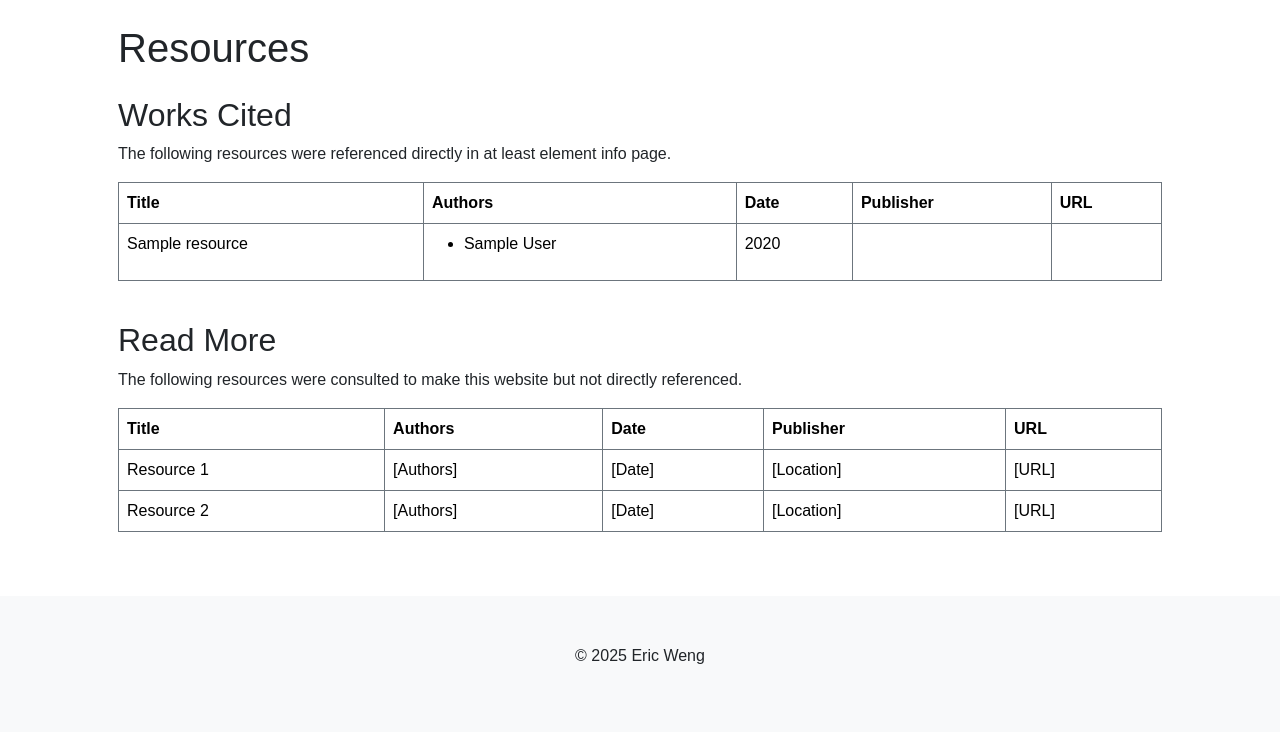
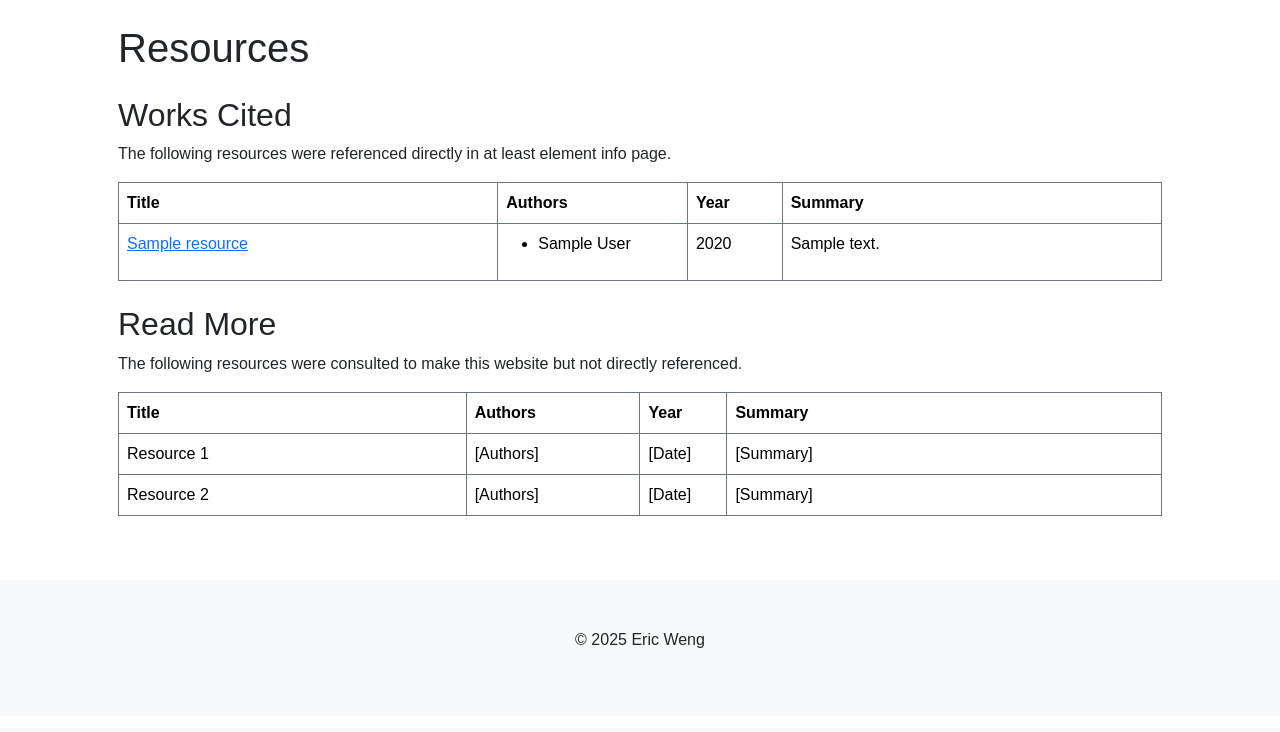
Before and after one commit to qgt7zm/capstone-project, a Django app: page /resources in a window 1280 px wide. Shown: the part 72-804 px from the top of the page. After the commit the page ends 720 px from the top, so only its background shows below. Run offline with Django 5.2, Linux system fonts and the light colour scheme; tables that the repository leaves empty hold one stand-in row (values such as "Sample post"); some libraries are stand-ins or nearby versions.

Commit message:
Create resource information page

```diff
--- a/myapp/models.py
+++ b/myapp/models.py
@@ -27,6 +27,9 @@ class Resource(models.Model):
     publisher = models.CharField(max_length=200, blank=True)
     url = models.CharField(max_length=400, blank=True)
     summary = models.TextField(blank=True)
+
+    class Meta:
+        ordering = ["title"]
 
     def __str__(self) -> str:
         return f"{self.get_short_title()} {self.get_citation()}"
@@ -65,7 +68,7 @@ class ResourceAuthor(models.Model):
 
     class Meta:
         unique_together = ["resource", "order"]
-        ordering = ["order"]
+        ordering = ["resource__title", "order"]
 
     def __str__(self):
         return f"{self.resource.get_short_title()}, {self.author}, {self.order}"
--- a/myapp/templates/myapp/base.html
+++ b/myapp/templates/myapp/base.html
@@ -26,6 +26,8 @@
                 data-bs-toggle="collapse" data-bs-target="#navbarContent">
             <span class="navbar-toggler-icon"></span>
         </button>
+
+        <!--Navbar Links-->
         <div class="collapse navbar-collapse" id="navbarContent">
             <ul class="navbar-nav">
                 <li class="nav-item">
--- a/myapp/templates/myapp/resources.html
+++ b/myapp/templates/myapp/resources.html
@@ -15,18 +15,21 @@
         The following resources were referenced directly in at least element info page.
     </p>
 
-    <div class="table-responsive">
+    <div class="table-responsive-lg">
         <table class="table table-bordered border-secondary">
             <tr>
-                <th>Title</th>
-                <th>Authors</th>
-                <th>Date</th>
-                <th>Publisher</th>
-                <th>URL</th>
+                <th class="col-4">Title</th>
+                <th class="col-2">Authors</th>
+                <th class="col-1">Year</th>
+                <th class="col-4">Summary</th>
             </tr>
             {% for resource in resources %}
             <tr>
-                <td>{{ resource.get_short_title }}</td>
+                <td>
+                    <a class="text-primary" href="{% url 'myapp:resource_view' resource_pk=resource.pk %}">
+                        {{ resource.title }}
+                    </a>
+                </td>
                 <td>
                     <ul>
                         {% for author in resource.get_authors %}
@@ -35,8 +38,7 @@
                     </ul>
                 </td>
                 <td>{{ resource.year }}</td>
-                <td></td>
-                <td></td>
+                <td>{{ resource.summary }}</td>
             </tr>
             {% endfor %}
         </table>
@@ -53,25 +55,22 @@
     <div class="table-responsive">
         <table class="table table-bordered border-secondary">
             <tr>
-                <th>Title</th>
-                <th>Authors</th>
-                <th>Date</th>
-                <th>Publisher</th>
-                <th>URL</th>
+                <th class="col-4">Title</th>
+                <th class="col-2">Authors</th>
+                <th class="col-1">Year</th>
+                <th class="col">Summary</th>
             </tr>
             <tr>
                 <td>Resource 1</td>
                 <td>[Authors]</td>
                 <td>[Date]</td>
-                <td>[Location]</td>
-                <td>[URL]</td>
+                <td>[Summary]</td>
             </tr>
             <tr>
                 <td>Resource 2</td>
                 <td>[Authors]</td>
                 <td>[Date]</td>
-                <td>[Location]</td>
-                <td>[URL]</td>
+                <td>[Summary]</td>
             </tr>
         </table>
     </div>
--- a/myapp/urls.py
+++ b/myapp/urls.py
@@ -13,6 +13,7 @@ urlpatterns = [
     path("elements", views.elements, name="elements"),
     path("scenarios", views.scenarios, name="scenarios"),
     path("resources", views.resources, name="resources"),
+    path("resources/<int:resource_pk>", views.resource_view, name="resource_view"),
     path("data", views.data, name="data"),
     path("data/export", views.data_export, name="data_export"),
     path("data/upload", views.data_upload, name="data_upload"),
--- a/myapp/views.py
+++ b/myapp/views.py
@@ -4,7 +4,7 @@ Views for myapp application.
 from django.contrib import messages
 from django.core import serializers
 from django.http import HttpResponse, JsonResponse
-from django.shortcuts import redirect, render
+from django.shortcuts import get_object_or_404, redirect, render
 
 import json
 
@@ -50,6 +50,17 @@ def resources(request) -> HttpResponse:
     return render(
         request,
         "myapp/resources.html",
+        context
+    )
+
+
+def resource_view(request, resource_pk: int) -> HttpResponse:
+    context = {
+        "resource": get_object_or_404(Resource, pk=resource_pk)
+    }
+    return render(
+        request,
+        "myapp/resource_view.html",
         context
     )
 
```
Also changed, not shown: myapp/templates/myapp/resource_view.html (added, +42 -0 lines).
